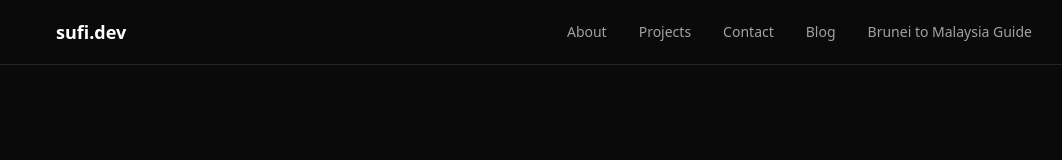
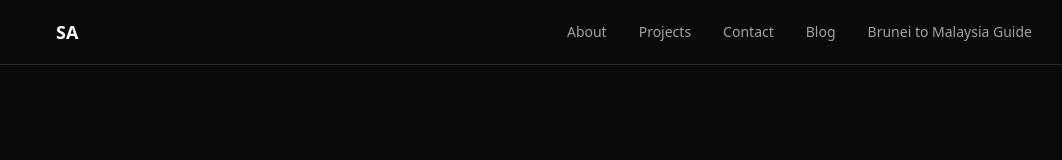
Before and after one commit to Sufiaqilah/my-portfolio, a Next.js app: page / in a window 1280 px wide. Shown: the top 160 px of the page, without its empty margins (96-1158 px from the left). Built offline with nearby package versions, Linux system fonts and the light colour scheme.

Commit message:
update navbar logo to SA

```diff
--- a/app/components/Navbar.tsx
+++ b/app/components/Navbar.tsx
@@ -7,7 +7,7 @@ export default function Navbar() {
   return (
     <nav className="fixed top-0 w-full bg-neutral-950 border-b border-neutral-800 z-50">
       <div className="max-w-5xl mx-auto px-6 h-16 flex items-center justify-between">
-        <span className="font-bold text-white text-lg">sufi.dev</span>
+        <span className="font-bold text-white text-lg">SA</span>
 
         {/* Desktop menu */}
         <div className="hidden md:flex items-center gap-8 text-sm text-neutral-400">
```
